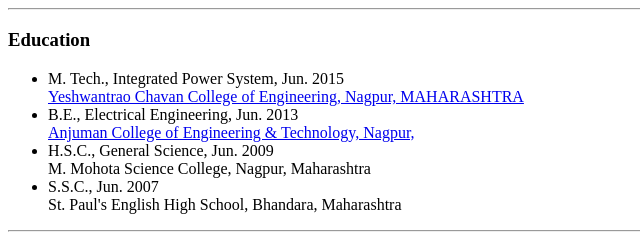
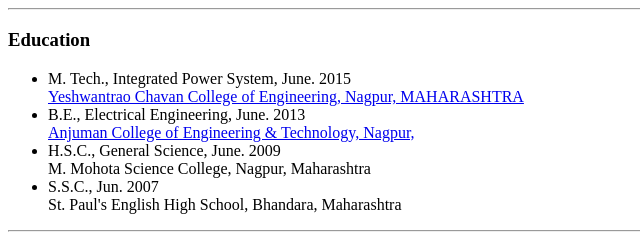
Before and after one commit to maifoozc/Resume, a plain HTML site: page index.html in a window 1280 px wide. Shown: the part 178-418 px from the top of the page, 0-640 px from the left. Drawn offline with Linux system fonts and the light colour scheme.

Commit message:
Update index.html

```diff
--- a/index.html
+++ b/index.html
@@ -22,9 +22,9 @@
   <hr>
   <h3>Education</h3>
   <ul>
-    <li>M. Tech., Integrated Power System, Jun. 2015<br><a href="https://www.ycce.edu/">Yeshwantrao Chavan College of Engineering, Nagpur, MAHARASHTRA</a></li>
-    <li>B.E., Electrical Engineering, Jun. 2013<br><a href="https://www.anjumanengg.edu.in/">Anjuman College of Engineering & Technology, Nagpur, <MAHARASHTRA></MAHARASHTRA></a></li>
-    <li>H.S.C., General Science, Jun. 2009<br>M. Mohota Science College, Nagpur, Maharashtra</li>
+    <li>M. Tech., Integrated Power System, June. 2015<br><a href="https://www.ycce.edu/">Yeshwantrao Chavan College of Engineering, Nagpur, MAHARASHTRA</a></li>
+    <li>B.E., Electrical Engineering, June. 2013<br><a href="https://www.anjumanengg.edu.in/">Anjuman College of Engineering & Technology, Nagpur, <MAHARASHTRA></MAHARASHTRA></a></li>
+    <li>H.S.C., General Science, June. 2009<br>M. Mohota Science College, Nagpur, Maharashtra</li>
     <li>S.S.C., Jun. 2007<br>St. Paul's English High School, Bhandara, Maharashtra</li>
   </ul>
   <hr>
```
